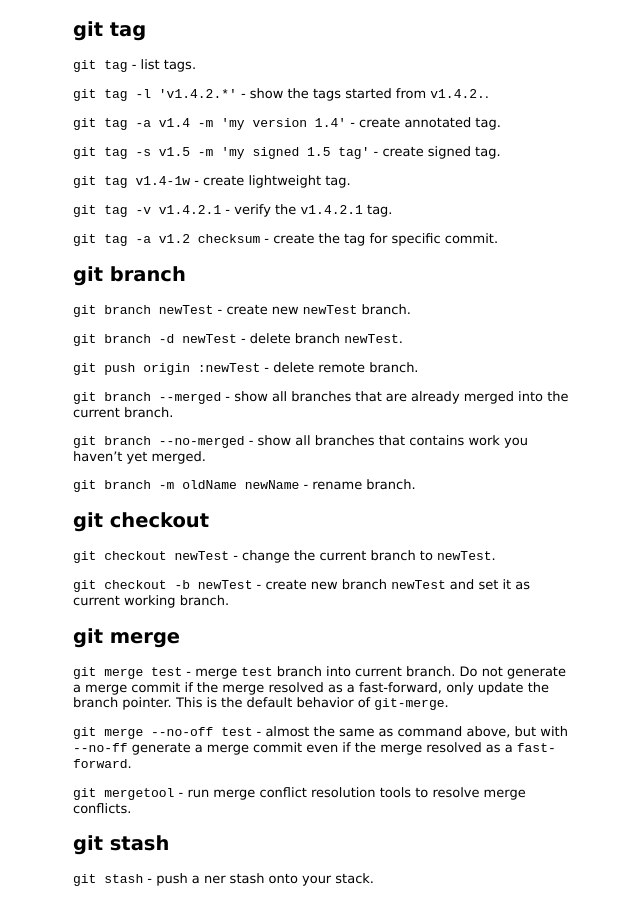
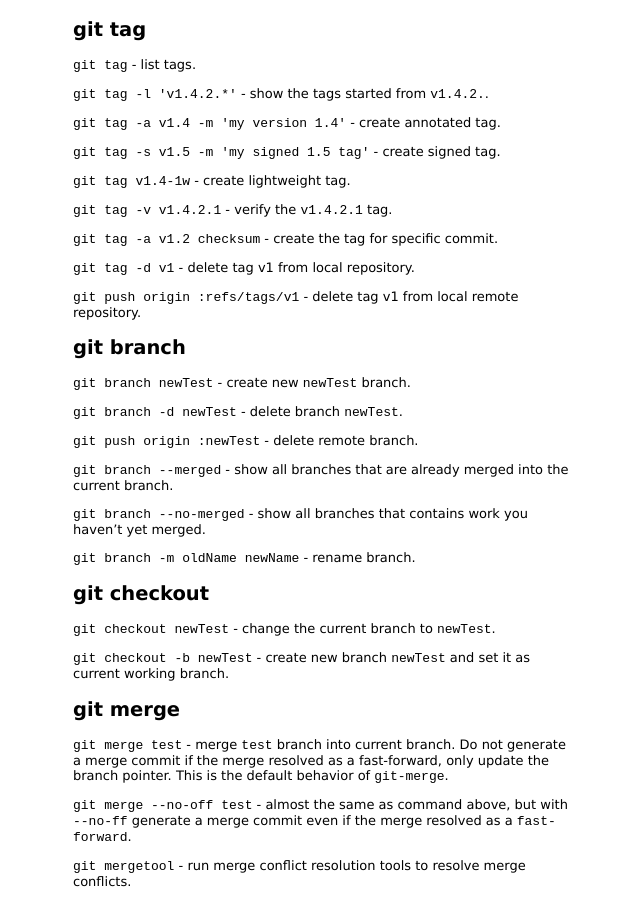
Before and after one commit to kgrodzicki/kgrodzicki.github.com, a Jekyll site: the page built from _posts/2011-08-10-pro-git-book-notes.markdown, in a window 1280 px wide and 900 px high, scrolled down 2677 px. Shown: the whole window, without its empty margins (317-957 px from the left). Built offline with Jekyll 4.4.1, drawn with Linux system fonts in a browser that asks for light colours; Markdown is read by kramdown in place of the engine named in the settings; some of the changed text lies outside the part shown.

Commit message:
delete local and remote tag

```diff
--- a/_posts/2011-08-10-pro-git-book-notes.markdown
+++ b/_posts/2011-08-10-pro-git-book-notes.markdown
@@ -150,6 +150,10 @@ git tag
 
 `git tag -a v1.2 checksum` - create the tag for specific commit.
 
+`git tag -d v1` - delete tag v1 from local repository.
+
+`git push origin :refs/tags/v1` - delete tag v1 from local remote repository.
+
 git branch
 ----------
 `git branch newTest` - create new `newTest` branch.
```
Also changed, not shown: other parts of _posts/2011-08-10-pro-git-book-notes.markdown (+1 -1 lines).
